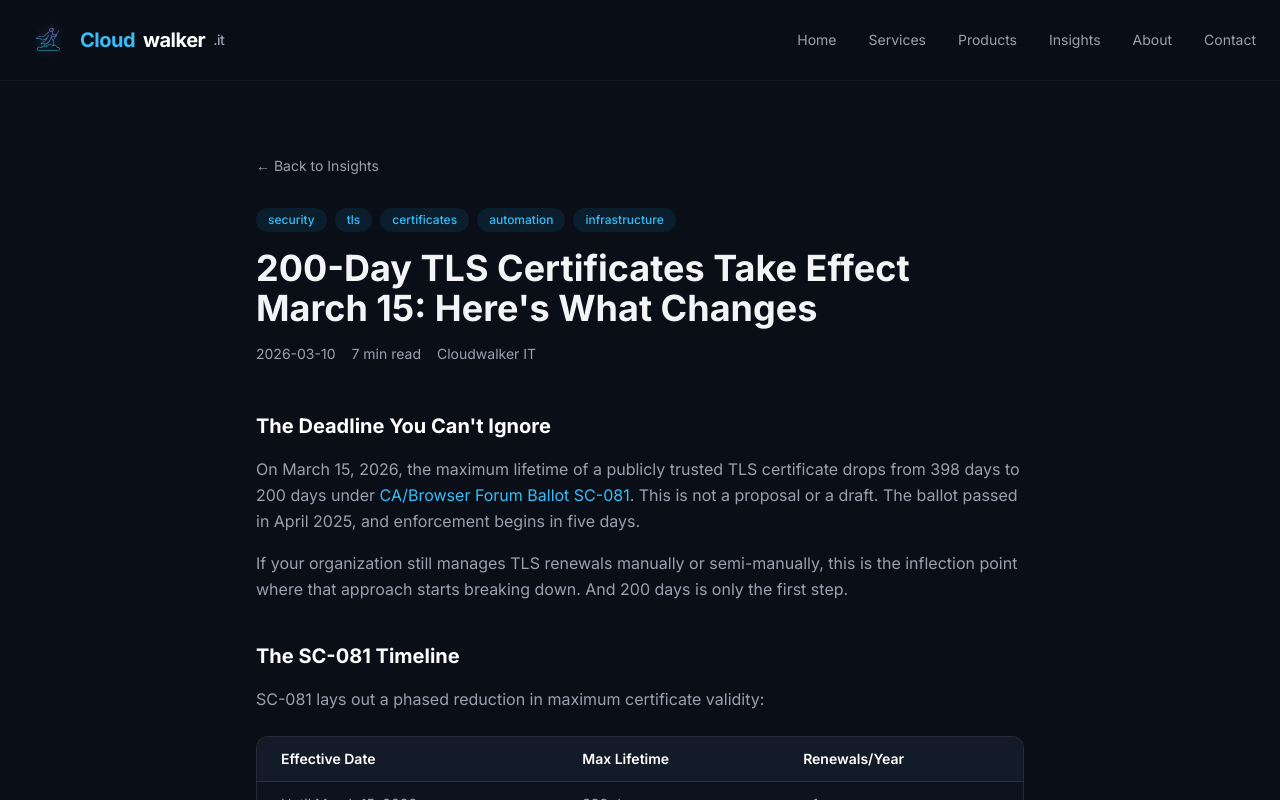
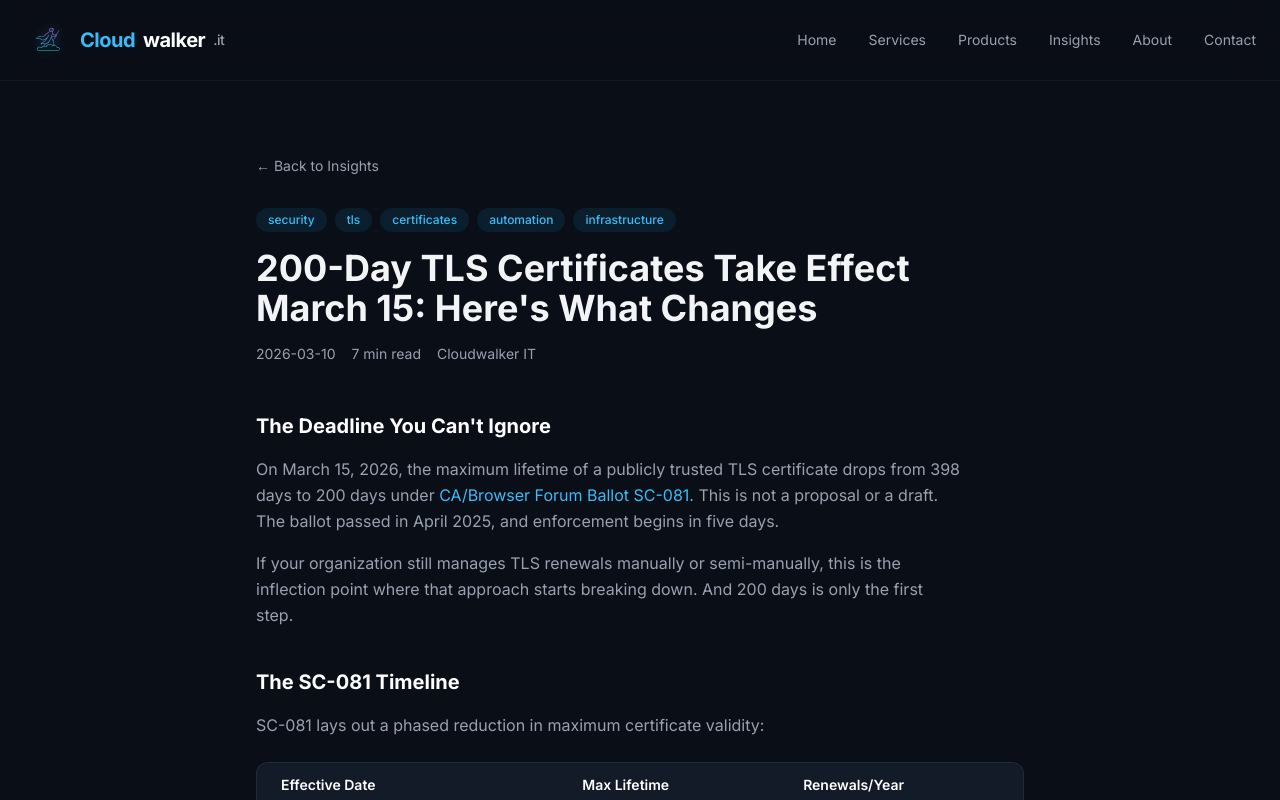
Before and after one commit to CloudWalkerIT/web, a Next.js app: page /insights/200-day-tls-certificates-what-it-means/ in a window 1280 px wide. Shown: the top 800 px of the page. Built offline with nearby package versions, Linux system fonts and the light colour scheme.

Commit message:
polish: 70ch prose measure, gate smooth scroll on reduced motion (M1, M3)

```diff
--- a/src/app/globals.css
+++ b/src/app/globals.css
@@ -17,8 +17,10 @@
   --font-sans: var(--font-inter), ui-sans-serif, system-ui, sans-serif;
 }
 
-html {
-  scroll-behavior: smooth;
+@media (prefers-reduced-motion: no-preference) {
+  html {
+    scroll-behavior: smooth;
+  }
 }
 
 body {
@@ -29,6 +31,12 @@ body {
   @apply bg-cloud-500/30 text-white;
 }
 
+/* Cap running text at a readable measure; code blocks and table
+   wrappers keep the full column. */
+.prose-dark > :not(pre, div) {
+  max-width: 70ch;
+}
+
 .prose-dark > *:first-child {
   margin-top: 0;
 }
```
